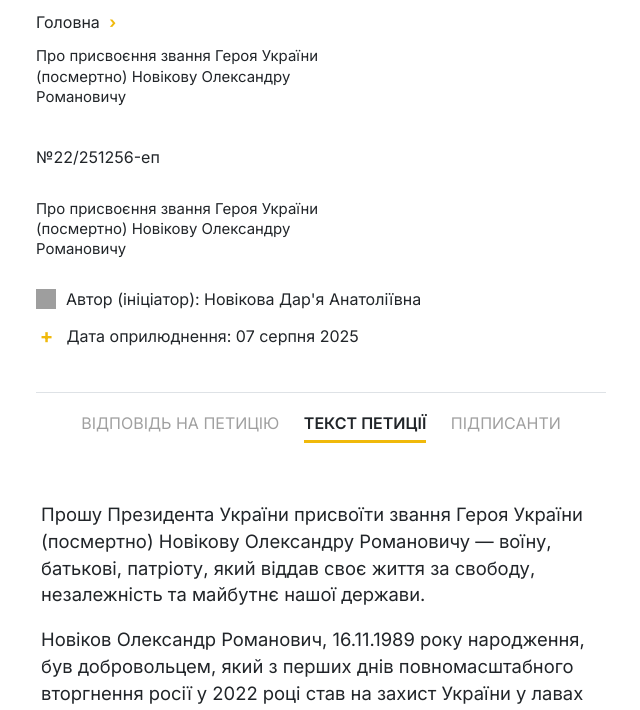
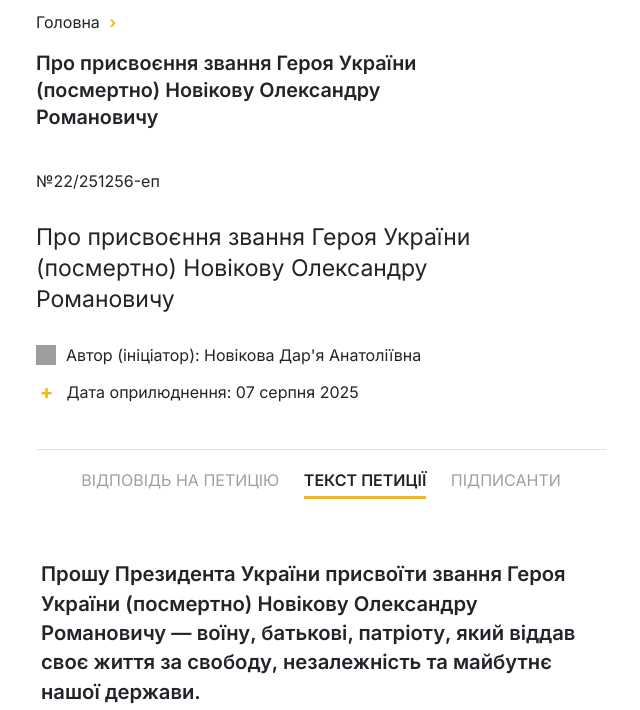
Before and after one commit to petition99/pet, a plain HTML site: page index.html in a window 1280 px wide. Shown: the part 90-800 px from the top of the page, without its empty margins (319-959 px from the left). Drawn offline with Linux system fonts and the light colour scheme; grey boxes are pictures that could not be loaded.

Commit message:
Update font sizes and weights for consistency

```diff
--- a/index.html
+++ b/index.html
@@ -118,11 +118,11 @@
             font-weight: 700;
         }
 
-        /* === ЗМІНА ШРИФТУ: ЗМЕНШЕНО НА 35% (23px -> 14.95px) === */
+        /* === ЗМІНА ДЛЯ ВІДПОВІДНОСТІ СКРІНШОТУ: БІЛЬШИЙ ТА ЖИРНІШИЙ ШРИФТ (+10%, 600) === */
         .petition-main-title-duplicate {
             margin-bottom: 20px;
-            font-weight: 400;
-            font-size: 14.95px;
+            font-weight: 600; /* Змінено з 400 */
+            font-size: 19.8px; /* Збільшено на 10% (було 18px) */
             line-height: 1.35;
         }
 
@@ -139,9 +139,9 @@
             line-height: 1.35;
         }
 
-        /* === ЗМІНА ШРИФТУ: ЗМЕНШЕНО НА 35% (23px -> 14.95px) === */
+        /* ЗМІНА: Зменшив жирність (font-weight) до 400 */
         .petition-main-title {
-            font-size: 14.95px; /* ЗМІНА */
+            font-size: 23px;
             font-weight: 400;
             margin: 0;
             line-height: 1.35;
@@ -222,11 +222,12 @@
             color: #212529;
         }
 
+        /* === ЗМІНА ДЛЯ ВІДПОВІДНОСТІ СКРІНШОТУ: БІЛЬШИЙ ТА ЖИРНІШИЙ ШРИФТ (+10%, 600) === */
         .petition-text-content p {
             margin-bottom: 1em;
             text-align: left;
-            font-size: 18.4px;
-            font-weight: 400;
+            font-size: 20.24px; /* Збільшено на 10% (було 18.4px) */
+            font-weight: 600; /* Змінено з 400 */
             line-height: 1.45;
         }
 
@@ -276,10 +277,10 @@
             line-height: 1.1;
         }
 
-        /* ЗМІНА: ВСТАНОВЛЕННЯ FONT-WEIGHT: 400 (НЕЖИРНИЙ) ДЛЯ ВІДПОВІДНОСТІ СКРІНШОТУ */
+        /* === ЗМІНА: ВСТАНОВЛЕННЯ FONT-WEIGHT: 600 (НАПІВЖИРНИЙ) ДЛЯ ВІДПОВІДНОСТІ СКРІНШОТУ === */
         .progress-votes-count {
             font-size: 64px;
-            font-weight: 400; /* Встановлено 400 */
+            font-weight: 600; /* Змінено з 400 */
             color: #212529;
             margin-bottom: 5px;
         }
@@ -363,9 +364,8 @@
             padding-left: 5px; /* Отступ 0.5 см (5px) от края */
         }
 
-        /* === ЗМІНА ШРИФТУ: ЗМЕНШЕНО НА 35% (23px -> 14.95px) === */
         .petition-name-after-title {
-            font-size: 14.95px; /* ЗМІНА */
+            font-size: 23px;
             font-weight: 400;
             line-height: 1.35;
             margin-bottom: 30px;
```
